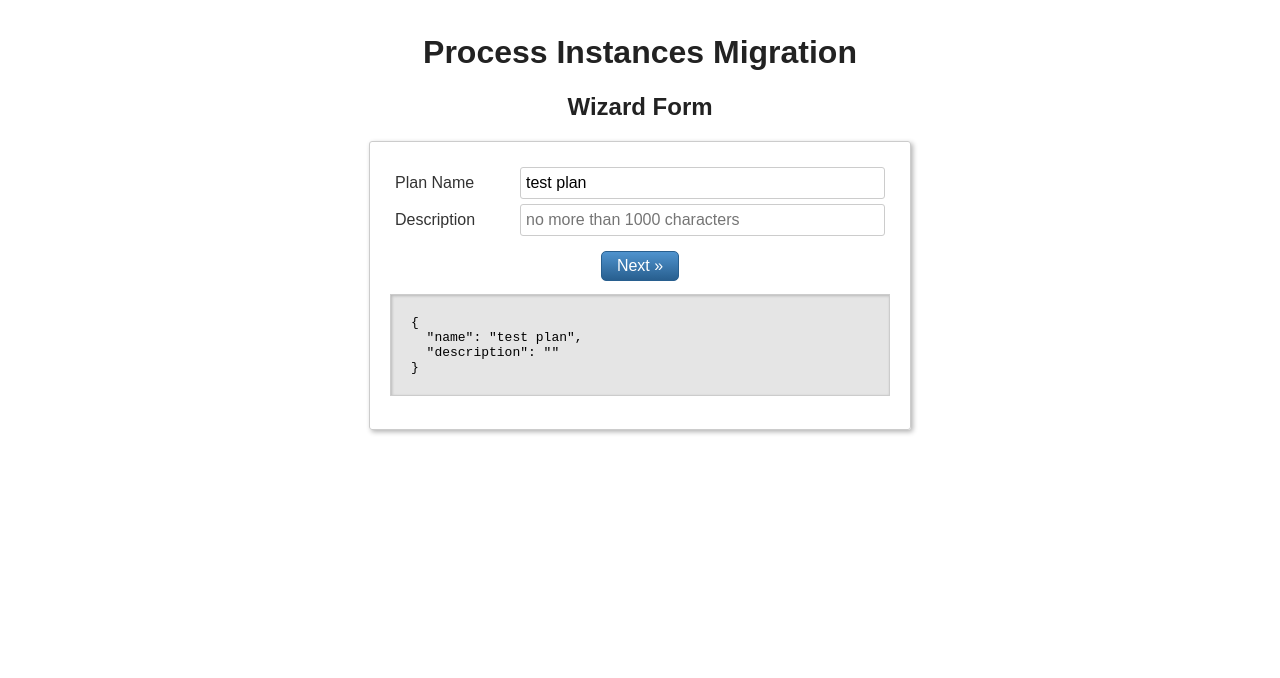
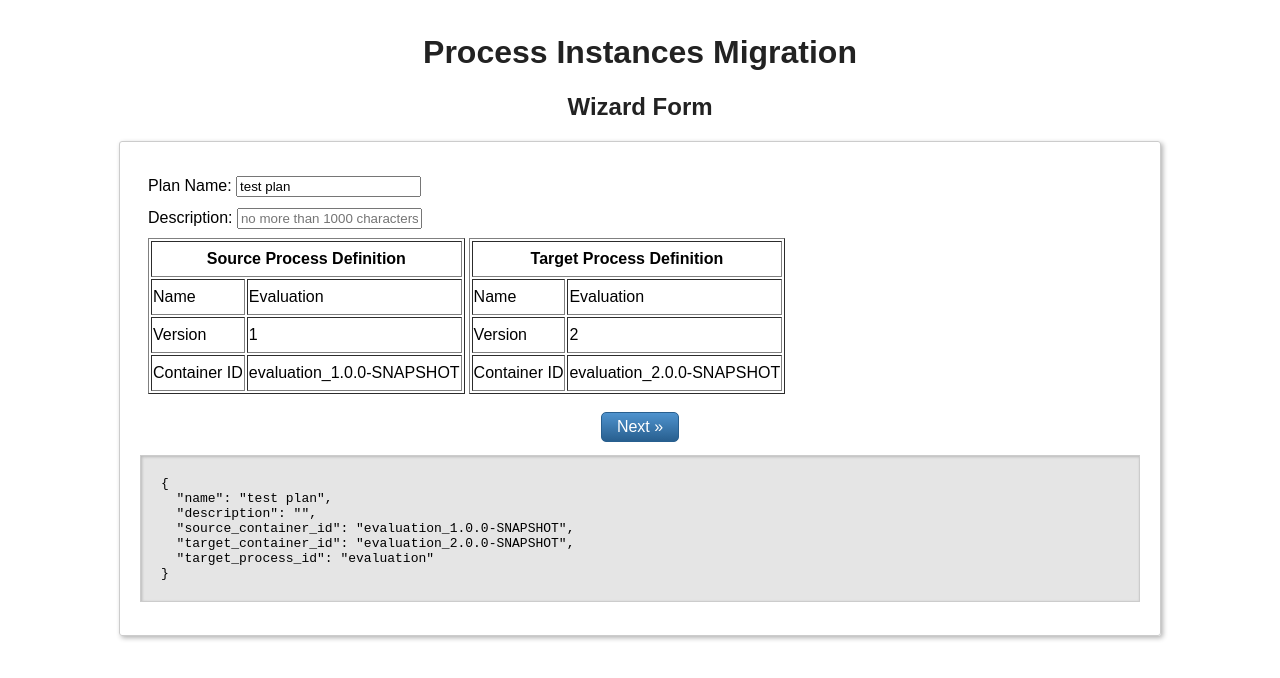
Before and after one commit to calvinzhuca/instance-gui, a React app: page / in a window 1280 px wide. Shown: the top 678 px of the page. Built offline with nearby package versions, Linux system fonts and the light colour scheme; the HTML template or start-up script is replaced by a standard one.

Commit message:
first page works, externalize the contants in wizard form

```diff
--- a/src/component/DefinitionTable.js
+++ b/src/component/DefinitionTable.js
@@ -1,4 +1,6 @@
 import React, { Component } from 'react';
+
+
 import DefinitionRow from "./DefinitionRow";
 
 export default class DefinitionTable extends Component {
@@ -16,14 +18,18 @@ export default class DefinitionTable extends Component {
     });
 
     return (
-      <table >
+      <div>
+
+      <table border="1" cellPadding="1">
         <thead>
           <tr>
-            <th>{this.props.tableHeader}</th>
+            <th colspan="2" >{this.props.tableHeader}</th>
+
           </tr>
         </thead>
         <tbody>{rows}</tbody>
       </table>
+      </div>
     );
   }
 }
--- a/src/component/DefinitionTables.js
+++ b/src/component/DefinitionTables.js
@@ -1,4 +1,6 @@
 import React, { Component } from 'react';
+import { Field } from 'react-final-form'
+import * as constants from './WizardConstants';
 
 import DefinitionTable from "./DefinitionTable";
 
@@ -10,20 +12,47 @@ export default class DefinitionTables extends Component {
     const sourceProcessDefinitions = [
       { name: 'Name', value: 'Evaluation' },
       { name: 'Version', value: '1' },
-      { name: 'Project/Container ID', value: 'evaluation_1.0.0-SNAPSHOT' },
+      { name: 'Container ID', value: 'evaluation_1.0.0-SNAPSHOT' },
     ];
 
     const targetProcessDefinitions = [
       { name: 'Name', value: 'Evaluation' },
       { name: 'Version', value: '2' },
-      { name: 'Project/Container ID', value: 'evaluation_2.0.0-SNAPSHOT' },
+      { name: 'Container ID', value: 'evaluation_2.0.0-SNAPSHOT' },
     ];
 
 
     return (
       <div>
-        <table border="1" cellPadding="1">
+        <table border="0" cellPadding="1">
           <tbody>
+            <tr>
+              <td colspan="2">
+                  <div>
+                    <label>Plan Name: </label>
+                    <Field
+                      name="name"
+                      component="input"
+                      type="text"
+                      placeholder="no more than 20 characters"
+                      validate={constants.required}
+                    />
+                    <constants.Error name="name"/>
+                  </div>
+                  <div>
+                    <label>Description: </label>
+                    <Field
+                      name="description"
+                      component="input"
+                      type="text"
+                      placeholder="no more than 1000 characters"
+                      validate={constants.required}
+                    />
+                    <constants.Error name="description"/>
+                  </div>
+
+              </td>
+            </tr>
             <tr>
               <td><DefinitionTable definitions={sourceProcessDefinitions} tableHeader="Source Process Definition" /></td>
               <td><DefinitionTable definitions={targetProcessDefinitions} tableHeader="Target Process Definition"/></td>
--- /dev/null
+++ b/src/component/WizardConstants.js
@@ -0,0 +1,30 @@
+import React, { Component } from 'react';
+import { Field } from 'react-final-form';
+import { render } from 'react-dom';
+
+export const sleep = ms => new Promise(resolve => setTimeout(resolve, ms))
+
+export const onSubmit = async values => {
+  await sleep(300)
+  window.alert(JSON.stringify(values, 0, 2))
+}
+
+export const load = async () => {
+  await sleep(2000)
+  return {
+    source_container_id: 'erikras',
+    target_container_id: 'Erik'
+  }
+}
+
+export const Error = ({ name }) => (
+  <Field
+    name={name}
+    subscribe={{ touched: true, error: true }}
+    render={({ meta: { touched, error } }) =>
+      touched && error ? <span>{error}</span> : null
+    }
+  />
+)
+
+export const required = value => (value ? undefined : 'Required')
--- a/src/component/WizardForm.js
+++ b/src/component/WizardForm.js
@@ -3,6 +3,9 @@ import { render } from 'react-dom'
 import { Field } from 'react-final-form'
 import Wizard from "./Wizard"
 import Styles from './WizardFormStyles'
+
+import DefinitionTables from "./DefinitionTables";
+
 
 export default class WizardForm extends Component {
   render() {
@@ -39,32 +42,11 @@ export default class WizardForm extends Component {
         <h2>Wizard Form</h2>
 
         <Wizard
-          initialValues={{ name: 'test plan', description: '' }}
+          initialValues={{ name: "test plan", description: "",source_container_id: "evaluation_1.0.0-SNAPSHOT",target_container_id: "evaluation_2.0.0-SNAPSHOT",target_process_id: "evaluation" }}
           onSubmit={onSubmit}
         >
           <Wizard.Page>
-            <div>
-              <label>Plan Name</label>
-              <Field
-                name="name"
-                component="input"
-                type="text"
-                placeholder="no more than 20 characters"
-                validate={required}
-              />
-              <Error name="firstName" />
-            </div>
-            <div>
-              <label>Description</label>
-              <Field
-                name="description"
-                component="input"
-                type="text"
-                placeholder="no more than 1000 characters"
-                validate={required}
-              />
-              <Error name="lastName" />
-            </div>
+              <DefinitionTables/>
           </Wizard.Page>
           <Wizard.Page
             validate={values => {
--- a/src/component/WizardFormStyles.js
+++ b/src/component/WizardFormStyles.js
@@ -67,7 +67,7 @@ export default styled.div`
   }
 
   form {
-    max-width: 500px;
+    max-width: 1000px;
     margin: 10px auto;
     border: 1px solid #ccc;
     padding: 20px;
```
